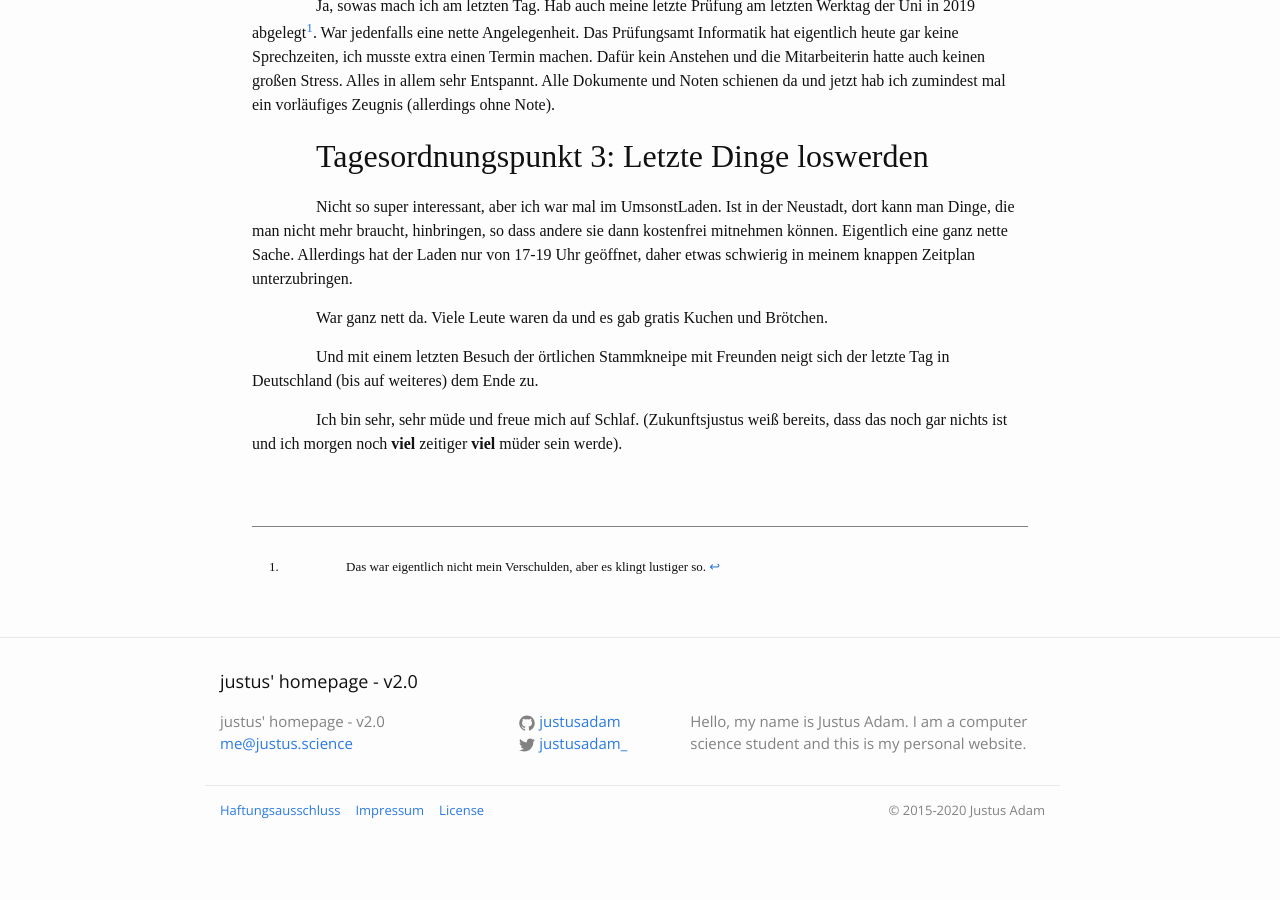
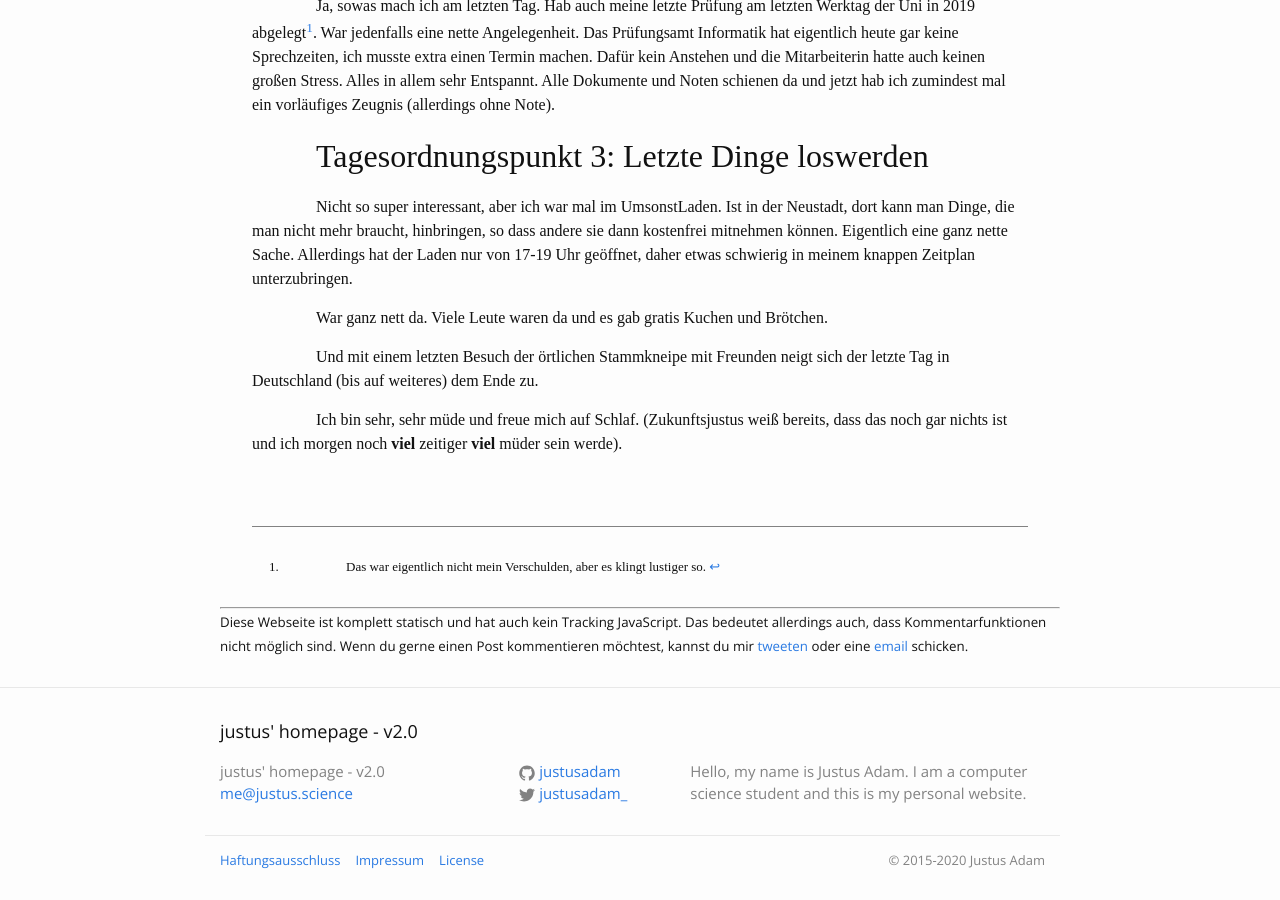
Before and after one commit to JustusAdam/justusadam.github.io, a Jekyll site: the page built from _england-blog/last-day.md, in a window 1280 px wide and 900 px high, scrolled down 728 px. Built offline with Jekyll 4.4.1, drawn with Linux system fonts in a browser that asks for light colours; before the commit the page ends 1578 px from its top, so only the background shows below that.

Commit message:
Added a comment about commenting

```diff
--- a/_layouts/england-post.html
+++ b/_layouts/england-post.html
@@ -14,4 +14,15 @@ layout: default
     {{ content }}
   </article>
 
+  <div>
+  <hr />
+      <small>
+          Diese Webseite ist komplett statisch und hat auch kein Tracking
+          JavaScript. Das bedeutet allerdings auch, dass Kommentarfunktionen
+          nicht möglich sind. Wenn du gerne einen Post kommentieren möchtest,
+          kannst du mir <a href="https://twitter.com/justusadam_" target="_blank">tweeten</a>
+          oder eine <a href="mailto:me@justus.science">email</a> schicken.
+      </small>
+  </div>
+
 </div>
```
